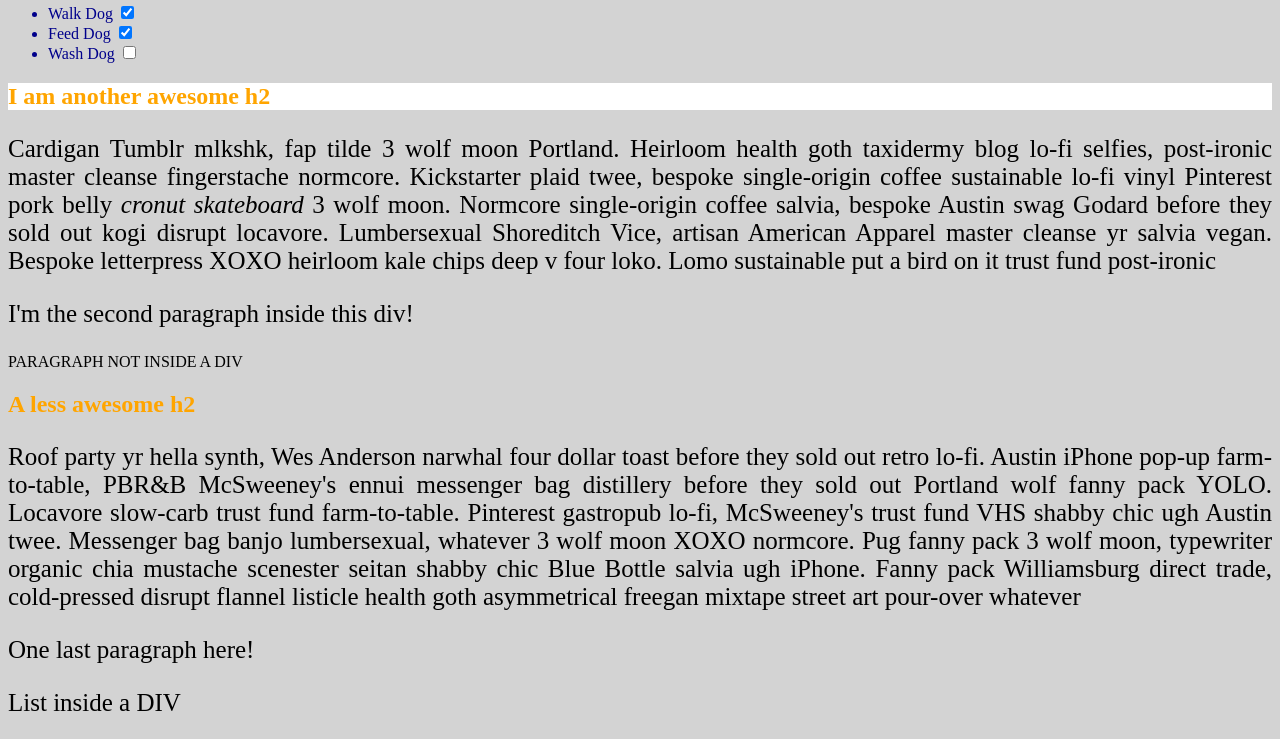
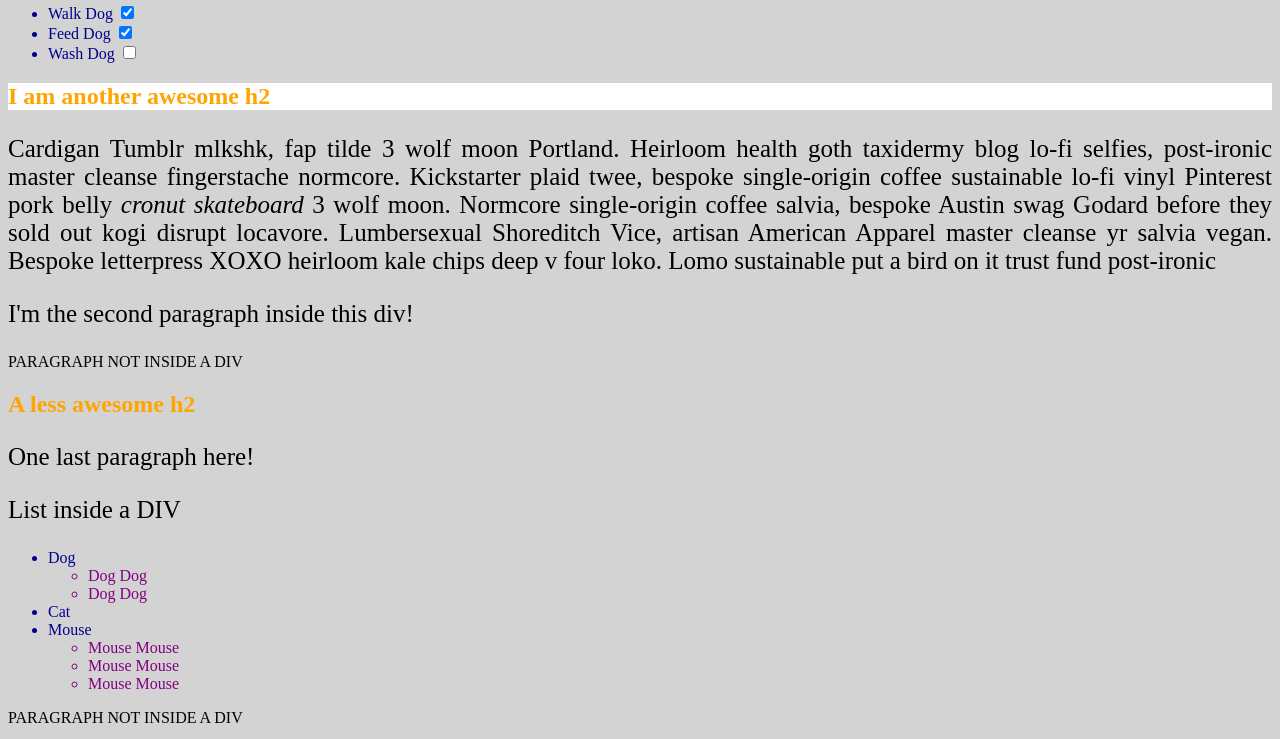
Before and after one commit to mkrivickas/repoHTML5, a plain HTML site: page index1.html in a window 1280 px wide. Shown: the part 352-1091 px from the top of the page. Drawn offline with Linux system fonts and the light colour scheme.

Commit message:
deleted one more

```diff
--- a/index1.html
+++ b/index1.html
@@ -54,21 +54,6 @@
         <div>
             <h2>A less awesome h2</h2>
 
-            <p>
-                Roof party yr hella synth, Wes Anderson narwhal four dollar
-                toast before they sold out retro lo-fi. Austin iPhone pop-up
-                farm-to-table, PBR&B McSweeney's ennui messenger bag distillery
-                before they sold out Portland wolf fanny pack YOLO. Locavore
-                slow-carb trust fund farm-to-table. Pinterest gastropub lo-fi,
-                McSweeney's trust fund VHS shabby chic ugh Austin twee.
-                Messenger bag banjo lumbersexual, whatever 3 wolf moon XOXO
-                normcore. Pug fanny pack 3 wolf moon, typewriter organic chia
-                mustache scenester seitan shabby chic Blue Bottle salvia ugh
-                iPhone. Fanny pack Williamsburg direct trade, cold-pressed
-                disrupt flannel listicle health goth asymmetrical freegan
-                mixtape street art pour-over whatever
-            </p>
-
             <p>One last paragraph here!</p>
 
             <p>List inside a DIV</p>
```
